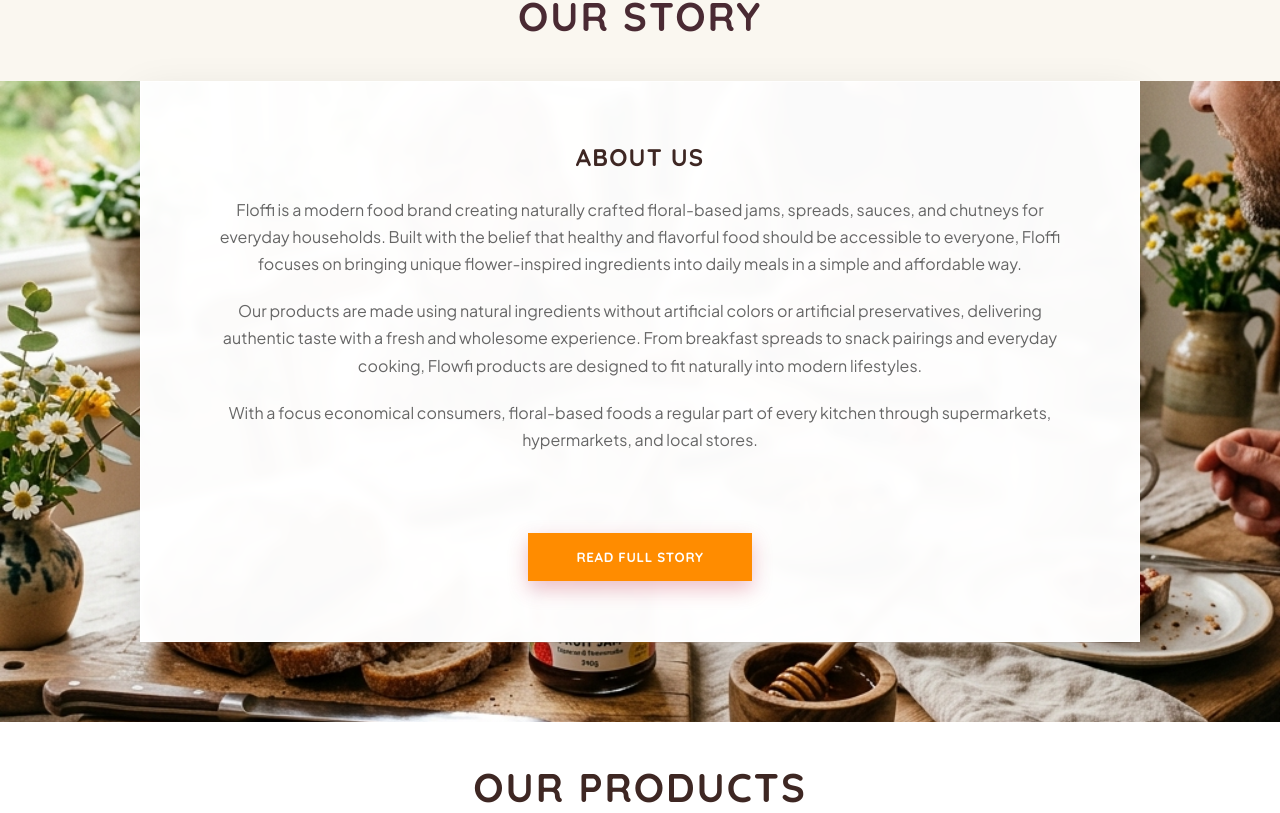
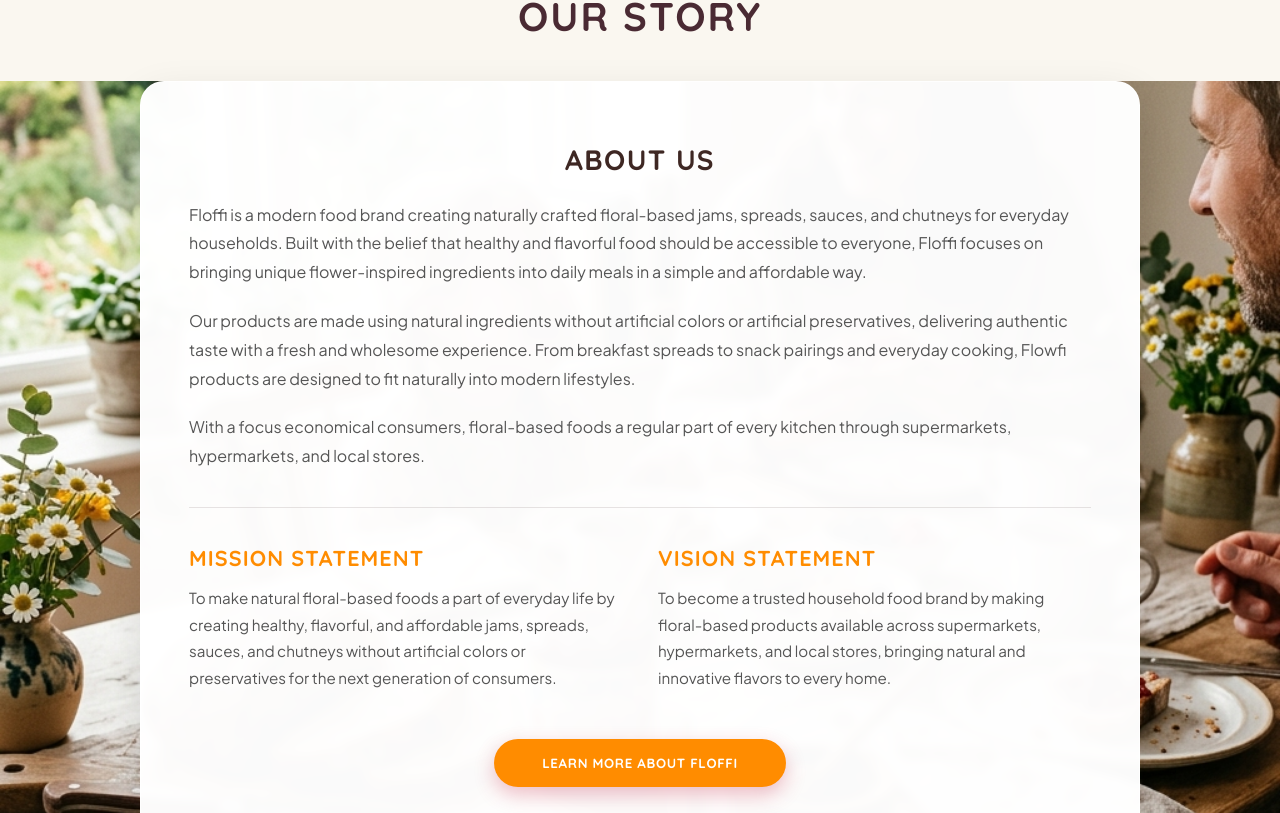
Before and after one commit to ramapriya22793/Floffi-final, a React (Vite) app: page / in a window 1280 px wide. Shown: the part 707-1520 px from the top of the page. Built offline with nearby package versions, Linux system fonts and the light colour scheme; no server answers; the database is empty.

Commit message:
Navigate enquiry to floffiinfo@gmail.com, fetch real DB products with live images, remove twitter/facebook and add email to footer, update About Us description with mission and vision

```diff
--- a/src/components/Navbar.tsx
+++ b/src/components/Navbar.tsx
@@ -188,7 +188,9 @@
           {/* Right: Actions (PRE-ORDER & Search) */}
           <div className="nav-right" style={{ gap: '16px' }}>
             <button
-              onClick={() => window.open('https://wa.me/918754887774', '_blank')}
+              onClick={() => {
+                window.location.href = 'mailto:floffiinfo@gmail.com?subject=Enquiry%20to%20Floffi';
+              }}
               className="btn btn-primary"
               style={{ padding: '8px 16px', fontSize: '0.85rem', borderRadius: '8px', marginRight: '8px' }}
             >
@@ -423,8 +425,8 @@
               <div className="mt-auto">
                 <button
                   onClick={() => {
-                    window.open('https://wa.me/918754887774', '_blank');
                     setIsOpen(false);
+                    window.location.href = 'mailto:floffiinfo@gmail.com?subject=Enquiry%20to%20Floffi';
                   }}
                   className="btn btn-primary py-3"
                   style={{
--- a/src/components/OurStorySection.tsx
+++ b/src/components/OurStorySection.tsx
@@ -1,5 +1,4 @@
-import { useState } from 'react';
-import { motion, AnimatePresence } from 'framer-motion';
+import { motion } from 'framer-motion';
 import aboutBreakfast from '../assets/about_breakfast.png';
 
 interface OurStorySectionProps {
@@ -7,8 +6,6 @@
 }
 
 export default function OurStorySection({ onNavigate }: OurStorySectionProps) {
-  const [isExpanded, setIsExpanded] = useState(false);
-
   return (
     <section style={{ position: 'relative', zIndex: 10, paddingBottom: '0px', backgroundColor: 'var(--bg-cream, #F9F7F4)' }}>
 
@@ -29,7 +26,7 @@
           style={{ position: 'absolute', top: 0, left: 0, right: 0, bottom: 0, width: '100%', height: '100%', objectFit: 'cover', objectPosition: 'center', zIndex: 1 }}
         />
 
-        {/* Content Overlay (Relatively positioned to give height to parent, pulled UP using negative margin) */}
+        {/* Content Overlay */}
         <div style={{ position: 'relative', zIndex: 10, display: 'flex', flexDirection: 'column', alignItems: 'center', padding: '0 16px', marginTop: '-60px' }}>
 
           <motion.div
@@ -41,68 +38,61 @@
               backgroundColor: 'rgba(255, 255, 255, 0.98)',
               backdropFilter: 'blur(4px)',
               WebkitBackdropFilter: 'blur(4px)',
-              padding: '60px',
+              padding: '60px 48px',
               maxWidth: '1000px',
               width: '100%',
               margin: '0 auto',
               textAlign: 'center',
+              borderRadius: '24px',
               border: '1px solid rgba(255,255,255,0.8)',
               boxShadow: '0 15px 40px rgba(0,0,0,0.12)'
             }}
           >
-            <h3 className="font-heading font-bold text-earthy-brown" style={{ fontSize: '1.5rem', marginBottom: '24px', textTransform: 'uppercase', letterSpacing: '0.05em' }}>About Us</h3>
-            <p style={{ color: '#666', fontSize: '1rem', lineHeight: '1.7', marginBottom: '20px' }}>
+            {/* About Us */}
+            <h3 className="font-heading font-extrabold text-earthy-brown" style={{ fontSize: '1.75rem', marginBottom: '24px', textTransform: 'uppercase', letterSpacing: '0.05em', color: 'var(--earthy-brown)' }}>
+              About Us
+            </h3>
+            <p style={{ color: '#555', fontSize: '1rem', lineHeight: '1.8', marginBottom: '20px', textAlign: 'left' }}>
               Floffi is a modern food brand creating naturally crafted floral-based jams, spreads, sauces, and chutneys for everyday households. Built with the belief that healthy and flavorful food should be accessible to everyone, Floffi focuses on bringing unique flower-inspired ingredients into daily meals in a simple and affordable way.
             </p>
-            <p style={{ color: '#666', fontSize: '1rem', lineHeight: '1.7', marginBottom: '20px' }}>
+            <p style={{ color: '#555', fontSize: '1rem', lineHeight: '1.8', marginBottom: '20px', textAlign: 'left' }}>
               Our products are made using natural ingredients without artificial colors or artificial preservatives, delivering authentic taste with a fresh and wholesome experience. From breakfast spreads to snack pairings and everyday cooking, Flowfi products are designed to fit naturally into modern lifestyles.
             </p>
-            <p style={{ color: '#666', fontSize: '1rem', lineHeight: '1.7', marginBottom: '32px' }}>
+            <p style={{ color: '#555', fontSize: '1rem', lineHeight: '1.8', marginBottom: '32px', textAlign: 'left' }}>
               With a focus economical consumers, floral-based foods a regular part of every kitchen through supermarkets, hypermarkets, and local stores.
             </p>
 
-            <AnimatePresence>
-              {isExpanded && (
-                <motion.div
-                  initial={{ height: 0, opacity: 0 }}
-                  animate={{ height: 'auto', opacity: 1 }}
-                  exit={{ height: 0, opacity: 0 }}
-                  transition={{ duration: 0.4 }}
-                  style={{ overflow: 'hidden' }}
-                >
-                  <div style={{ display: 'grid', gridTemplateColumns: 'repeat(auto-fit, minmax(300px, 1fr))', gap: '32px', textAlign: 'left', borderTop: '1px solid #eee', paddingTop: '32px', marginTop: '16px' }}>
+            {/* Divider */}
+            <hr style={{ border: 'none', borderTop: '1px solid rgba(62,39,35,0.12)', margin: '36px 0' }} />
+
+            {/* Mission & Vision Grid */}
+            <div style={{ display: 'grid', gridTemplateColumns: 'repeat(auto-fit, minmax(320px, 1fr))', gap: '36px', textAlign: 'left' }}>
               <div>
-                      <h3 className="font-heading font-bold text-earthy-brown" style={{ fontSize: '1.25rem', marginBottom: '12px', textTransform: 'uppercase', letterSpacing: '0.05em' }}>Mission Statement</h3>
-                      <p style={{ color: '#666', fontSize: '0.875rem', lineHeight: '1.6' }}>
+                <h4 className="font-heading font-extrabold text-earthy-brown" style={{ fontSize: '1.35rem', marginBottom: '14px', textTransform: 'uppercase', letterSpacing: '0.05em', color: 'var(--hibiscus-red)' }}>
+                  Mission Statement
+                </h4>
+                <p style={{ color: '#555', fontSize: '0.95rem', lineHeight: '1.75' }}>
                   To make natural floral-based foods a part of everyday life by creating healthy, flavorful, and affordable jams, spreads, sauces, and chutneys without artificial colors or preservatives for the next generation of consumers.
                 </p>
               </div>
+
               <div>
-                      <h3 className="font-heading font-bold text-earthy-brown" style={{ fontSize: '1.25rem', marginBottom: '12px', textTransform: 'uppercase', letterSpacing: '0.05em' }}>Vision Statement</h3>
-                      <p style={{ color: '#666', fontSize: '0.875rem', lineHeight: '1.6' }}>
+                <h4 className="font-heading font-extrabold text-earthy-brown" style={{ fontSize: '1.35rem', marginBottom: '14px', textTransform: 'uppercase', letterSpacing: '0.05em', color: 'var(--hibiscus-red)' }}>
+                  Vision Statement
+                </h4>
+                <p style={{ color: '#555', fontSize: '0.95rem', lineHeight: '1.75' }}>
                   To become a trusted household food brand by making floral-based products available across supermarkets, hypermarkets, and local stores, bringing natural and innovative flavors to every home.
                 </p>
               </div>
             </div>
-                </motion.div>
-              )}
-            </AnimatePresence>
 
-            {/* Button */}
+            {/* Read Full Story Button */}
+            <div style={{ textAlign: 'center', marginTop: '48px' }}>
               <motion.button
-              initial={{ opacity: 0, y: 20 }}
-              whileInView={{ opacity: 1, y: 0 }}
-              viewport={{ once: true }}
-              transition={{ duration: 0.6, delay: 0.2 }}
-              onClick={() => {
-                if (!isExpanded) {
-                  setIsExpanded(true);
-                } else {
-                  onNavigate('story');
-                }
-              }}
+                whileHover={{ scale: 1.02 }}
+                whileTap={{ scale: 0.98 }}
+                onClick={() => onNavigate('story')}
                 style={{
-                marginTop: '48px',
                   backgroundColor: 'var(--hibiscus-red)',
                   color: '#fff',
                   fontFamily: 'var(--font-heading)',
@@ -110,16 +100,16 @@
                   textTransform: 'uppercase',
                   letterSpacing: '0.05em',
                   padding: '16px 48px',
+                  borderRadius: '30px',
                   border: 'none',
                   cursor: 'pointer',
                   boxShadow: '0 8px 20px rgba(200, 42, 73, 0.3)',
-                transition: 'transform 0.2s'
+                  transition: 'all 0.2s'
                 }}
-              onMouseOver={(e) => e.currentTarget.style.transform = 'translateY(-2px)'}
-              onMouseOut={(e) => e.currentTarget.style.transform = 'translateY(0)'}
               >
-              {isExpanded ? 'Go to Story Page' : 'Read Full Story'}
+                Learn More About Floffi
               </motion.button>
+            </div>
 
           </motion.div>
         </div>
--- a/src/components/RecipesSection.tsx
+++ b/src/components/RecipesSection.tsx
@@ -1,21 +1,74 @@
+import { useEffect, useState } from 'react';
 import { motion } from 'framer-motion';
+import { supabase } from '../lib/supabase';
 import instaFamily from '../assets/insta_family.png';
 import aavaramJam from '../assets/aavaram_jam.png';
 import roseNectar from '../assets/rose_nectar.png';
 import hibiscusNectar from '../assets/hibiscus_nectar.png';
 import aavaramThokku from '../assets/aavaram_thokku.png';
+import gulkhandJam from '../assets/gulkhand_jam.png';
+import bananaThokku from '../assets/banana_thokku.png';
+import cauliflowerThokku from '../assets/cauliflower_thokku.png';
+
+interface ProductItem {
+  id: string;
+  name: string;
+  image: string;
+  category?: string;
+}
 
 interface RecipesSectionProps {
   onNavigate: (page: any, productId?: string) => void;
 }
 
+const LOCAL_FALLBACKS: Record<string, string> = {
+  'aavaram-jam': aavaramJam,
+  'rose-nectar': roseNectar,
+  'hibiscus-nectar': hibiscusNectar,
+  'aavaram-thokku': aavaramThokku,
+  'gulkhand-jam': gulkhandJam,
+  'banana-thokku': bananaThokku,
+  'cauliflower-thokku': cauliflowerThokku,
+};
+
+const DEFAULT_PRODUCTS: ProductItem[] = [
+  { id: 'aavaram-jam', name: 'Aavaram Jam', image: aavaramJam },
+  { id: 'rose-nectar', name: 'Rose Nectar Spread', image: roseNectar },
+  { id: 'hibiscus-nectar', name: 'Hibiscus Nectar Spread', image: hibiscusNectar },
+  { id: 'aavaram-thokku', name: 'Aavaram Thokku', image: aavaramThokku },
+];
+
 export default function RecipesSection({ onNavigate }: RecipesSectionProps) {
-  const products = [
-    { id: 'aavaram-jam', name: 'Aavaram Jam', image: aavaramJam },
-    { id: 'rose-nectar', name: 'Rose Nectar Spread', image: roseNectar },
-    { id: 'hibiscus-nectar', name: 'Hibiscus Nectar Spread', image: hibiscusNectar },
-    { id: 'aavaram-thokku', name: 'Aavaram Thokku', image: aavaramThokku },
-  ];
+  const [products, setProducts] = useState<ProductItem[]>(DEFAULT_PRODUCTS);
+
+  useEffect(() => {
+    async function fetchProducts() {
+      try {
+        const { data, error } = await supabase.from('products').select('*');
+        if (error) {
+          console.warn('Error fetching products from Supabase DB:', error.message);
+        } else if (data && data.length > 0) {
+          setProducts(data);
+        }
+      } catch (err) {
+        console.warn('Using default products fallback:', err);
+      }
+    }
+    fetchProducts();
+  }, []);
+
+  const getProductImageUrl = (product: ProductItem) => {
+    if (!product.image) return LOCAL_FALLBACKS[product.id] || '';
+    if (product.image.startsWith('http') || product.image.startsWith('/') || product.image.startsWith('data:')) {
+      return product.image;
+    }
+    try {
+      const { data } = supabase.storage.from('Productimage').getPublicUrl(product.image);
+      return data?.publicUrl || LOCAL_FALLBACKS[product.id] || product.image;
+    } catch {
+      return LOCAL_FALLBACKS[product.id] || product.image;
+    }
+  };
 
   return (
     <section id="our-products" className="bg-white" style={{ backgroundColor: '#fff', paddingTop: '40px', paddingBottom: '64px' }}>
@@ -65,8 +118,14 @@
                 }}>
                   <div style={{ width: '180px', height: '180px', borderRadius: '50%', border: '8px solid #fff', overflow: 'hidden', boxShadow: '0 4px 12px rgba(0,0,0,0.1)', transition: 'transform 0.3s ease' }}>
                     <img
-                      src={product.image}
+                      src={getProductImageUrl(product)}
                       alt={product.name}
+                      onError={(e) => {
+                        const fallback = LOCAL_FALLBACKS[product.id];
+                        if (fallback) {
+                          (e.target as HTMLImageElement).src = fallback;
+                        }
+                      }}
                       style={{ width: '100%', height: '100%', objectFit: 'cover' }}
                       className="group-hover:scale-110 transition-transform duration-300"
                     />
--- a/src/components/StoryPage.tsx
+++ b/src/components/StoryPage.tsx
@@ -60,18 +60,39 @@
             className="max-w-3xl mx-auto space-y-8 mb-20"
           >
             <h2 className="font-heading font-extrabold text-3xl text-earthy-brown text-center leading-tight">
-              Pure Flower Delicacies for Everyday Homes
+              About Us
             </h2>
             <div className="text-sm md:text-base text-earthy-light leading-relaxed space-y-6 text-left">
               <p>
                 Floffi is a modern food brand creating naturally crafted floral-based jams, spreads, sauces, and chutneys for everyday households. Built with the belief that healthy and flavorful food should be accessible to everyone, Floffi focuses on bringing unique flower-inspired ingredients into daily meals in a simple and affordable way.
               </p>
               <p>
-                Our products are made using natural ingredients without artificial colors or artificial preservatives, delivering authentic taste with a fresh and wholesome experience. From breakfast spreads to snack pairings and everyday cooking, Floffi products are designed to fit naturally into modern lifestyles.
+                Our products are made using natural ingredients without artificial colors or artificial preservatives, delivering authentic taste with a fresh and wholesome experience. From breakfast spreads to snack pairings and everyday cooking, Flowfi products are designed to fit naturally into modern lifestyles.
               </p>
               <p>
-                With a focus on economical consumers, Floffi makes floral-based foods a regular part of every kitchen through supermarkets, hypermarkets, and local stores.
+                With a focus economical consumers, floral-based foods a regular part of every kitchen through supermarkets, hypermarkets, and local stores.
               </p>
+            </div>
+
+            {/* Mission & Vision Statements */}
+            <div className="grid grid-cols-1 md:grid-cols-2 gap-8 pt-8 border-t border-[rgba(62,39,35,0.1)] text-left">
+              <div className="p-6 bg-cream-dark rounded-2xl border border-[rgba(62,39,35,0.08)]">
+                <h3 className="font-heading font-bold text-lg text-hibiscus-red mb-3 uppercase tracking-wider" style={{ color: 'var(--hibiscus-red)' }}>
+                  Mission Statement
+                </h3>
+                <p className="text-sm text-earthy-light leading-relaxed">
+                  To make natural floral-based foods a part of everyday life by creating healthy, flavorful, and affordable jams, spreads, sauces, and chutneys without artificial colors or preservatives for the next generation of consumers.
+                </p>
+              </div>
+
+              <div className="p-6 bg-cream-dark rounded-2xl border border-[rgba(62,39,35,0.08)]">
+                <h3 className="font-heading font-bold text-lg text-hibiscus-red mb-3 uppercase tracking-wider" style={{ color: 'var(--hibiscus-red)' }}>
+                  Vision Statement
+                </h3>
+                <p className="text-sm text-earthy-light leading-relaxed">
+                  To become a trusted household food brand by making floral-based products available across supermarkets, hypermarkets, and local stores, bringing natural and innovative flavors to every home.
+                </p>
+              </div>
             </div>
           </motion.div>
 
```
Also changed, not shown: src/components/EnquirySection.tsx (+14 -8 lines), src/components/Footer.tsx (+25 -12 lines), src/components/ProductDetailsPage.tsx (+7 -4 lines). Lines whose indentation alone changed are shown as unchanged.
